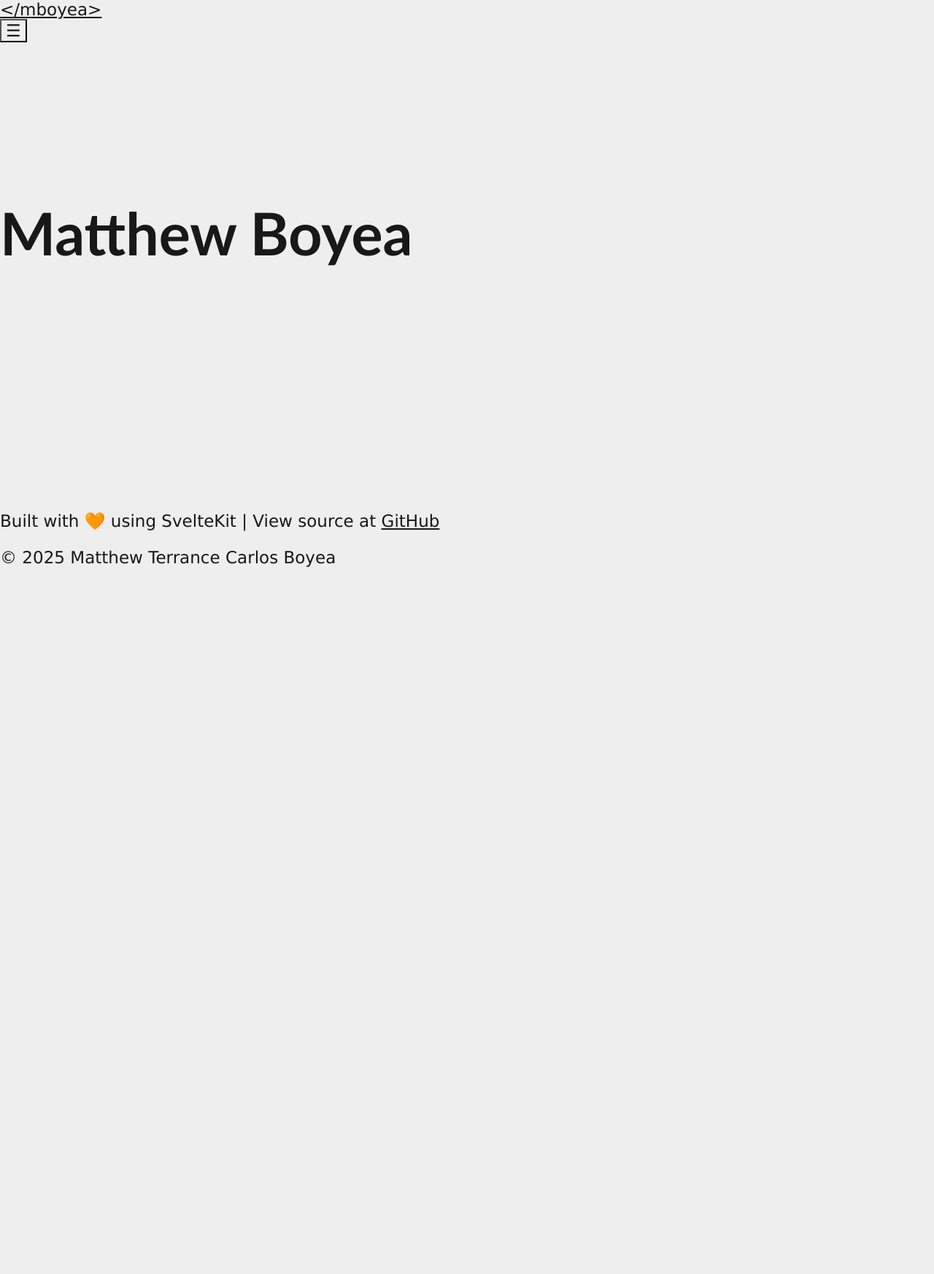
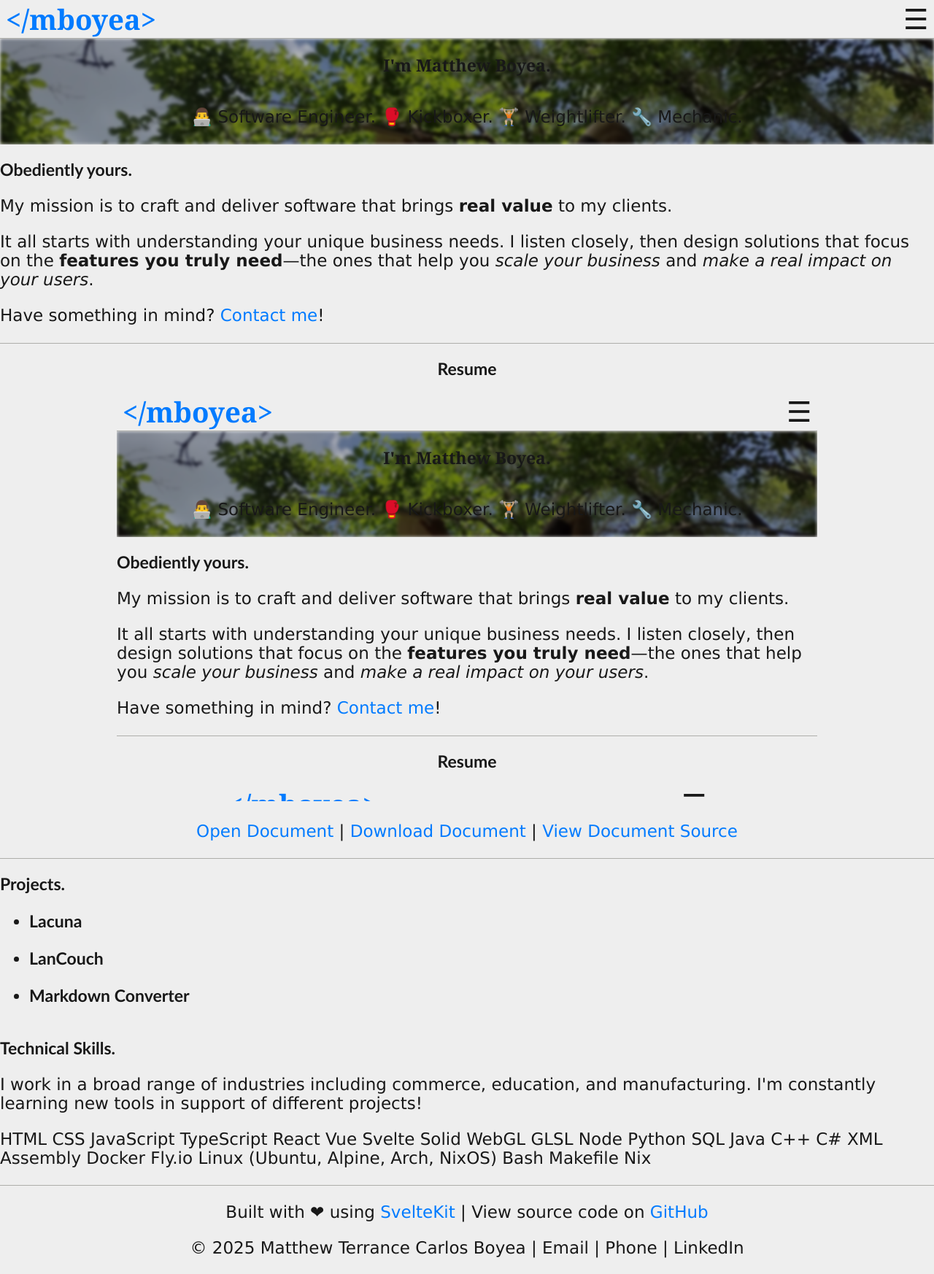
Before and after one commit to mboyea/www-mboyea-com, a SvelteKit app in the folder modules/sveltekit/: page / in a window 1280 px wide. Shown: the whole page at 73% size. Before the commit the page ends 800 px from the top, so only its background shows below. Built offline with nearby package versions, Linux system fonts and the light colour scheme.

Commit message:
drafting portfolio website content

```diff
--- a/modules/sveltekit/src/lib/modules/LogoIcon.svelte
+++ /dev/null
@@ -1 +0,0 @@
-&lt;/mboyea&gt;
--- a/modules/sveltekit/src/lib/modules/TheNav.svelte
+++ b/modules/sveltekit/src/lib/modules/TheNav.svelte
@@ -1,31 +1,83 @@
 <script lang="ts">
-  import LogoIcon from "$lib/modules/LogoIcon.svelte"
   import ThemeToggle from "$lib/modules/ThemeToggle.svelte"
 </script>
 
 <div id="site-menu" aria-label="Navigation Menu" role="menubar">
-  <a href="/" role="menuitem" aria-label="Home Page"><LogoIcon/></a>
+  <a href="/" class="home" role="menuitem" aria-label="Home Page">
+    &lt;/mboyea&gt;
+  </a>
   <nav class="site-menu-dropdown">
     <button class="site-menu-dropdown-button" type="button" aria-expanded="true" aria-controls="site-menu-dropdown-list">☰</button>
     <ul class="site-menu-dropdown-list">
-      <li><a href="/projects" role="menuitem" aria-label="Projects Page">Projects</a></li>
-      <li><a href="/about" role="menuitem" aria-label="About Page">About</a></li>
-      <li><a href="/contact" role="menuitem" aria-label="Contact Page">Contact</a></li>
-      <li><ThemeToggle /></li>
+      <li><a href="/projects" class="page" role="menuitem" aria-label="Projects Page">Projects</a></li>
+      <li><a href="/about" class="page" role="menuitem" aria-label="About Page">About</a></li>
+      <li><a href="/contact" class="page" role="menuitem" aria-label="Contact Page">Contact</a></li>
+      <li class="theme-toggle"><ThemeToggle /></li>
     </ul>
   </nav>
 </div>
 
 <style lang="scss">
   #site-menu {
+    display: flex;
+    flex-direction: row;
+    justify-content: space-between;
+    align-items: center;
+    background-color: var(--color-bg);
+    a {
+      font-size: 1.6rem;
+      text-decoration: none;
+      &.page {
+        width: 100%;
+      }
+      &.home {
+        padding: 0 0.2em 0 0.2em;
+        font-family: var(--brand-font);
+        font-size: 2rem;
+        font-weight: bold;
+      }
+    }
     .site-menu-dropdown {
+      .site-menu-dropdown-button {
+        padding: 0 0.2em 0 0.2em;
+        font-size: 2rem;
+        font-weight: bold;
+        border: none;
+        background-color: transparent;
+      }
       .site-menu-dropdown-list {
+        position: absolute;
+        right: 0;
+        transform: translateY(-100%);
+        transition: transform 300ms ease-out;
+        width: 100%;
+        padding: 0;
+        margin: 0;
         visibility: hidden;
+        // expects parent to be a higher z-index than the website body
+        z-index: -1;
+        display: flex;
+        flex-direction: column;
+        align-items: flex-end;
+        list-style-type: none;
+        text-align: right;
+        background-color: var(--color-bg);
+        border-bottom: 1px var(--color-bg-alt) solid;
+        li {
+          display: contents;
+        }
       }
       &:focus-within, &:hover {
+        .site-menu-dropdown-button {
+          color: var(--color-blue);
+          &:focus {
+            outline-width: 0;
+            color: var(--color-blue-alt);
+          }
+        }
         .site-menu-dropdown-list {
-          // TODO: fix mouse click action on ThemeToggle
           visibility: visible;
+          transform: translateY(0);
         }
       }
     }
--- a/modules/sveltekit/src/lib/modules/TheNavSkipButton.svelte
+++ b/modules/sveltekit/src/lib/modules/TheNavSkipButton.svelte
@@ -22,6 +22,7 @@
 
 <style lang="scss">
   button.skip-to-content {
+    background-color: var(--color-bg);
     position: absolute;
     transform: translateY(-100%) translateX(-2px);
     border-radius: 0 0 0.5rem 0;
--- a/modules/sveltekit/src/lib/modules/ThemeToggle.svelte
+++ b/modules/sveltekit/src/lib/modules/ThemeToggle.svelte
@@ -80,8 +80,8 @@
       right: 0;
       bottom: 0;
       border-radius: 34px;
-      background-color: #cccccc;
-      &:before {
+      background-color: var(--color-bg-alt);
+      &::before {
         position: absolute;
         content: "";
         height: 26px;
@@ -89,18 +89,20 @@
         left: 4px;
         bottom: 4px;
         border-radius: 50%;
-        background-color: white;
+        background-color: var(--color-light);
       }
     }
     input {
-      &:checked + .slider {
-        background-color: #2196F3;
+      &:checked {
+        &+.slider {
+          background-color: var(--color-blue);
+          &::before {
+            transform: translateX(26px);
+          }
+        }
       }
-      &:focus + .slider {
-        box-shadow: 0 0 1px #2196F3;
-      }
-      &:checked + .slider:before {
-        transform: translateX(26px);
+      &:focus {
+        outline: none;
       }
     }
   }
--- a/modules/sveltekit/src/routes/+layout.scss
+++ b/modules/sveltekit/src/routes/+layout.scss
@@ -4,20 +4,29 @@
   --brand-font: Georgia, 'Times New Roman', Times, serif;
 
   --color-light: #eeeeee;
-	--color-light-dark: #aeaeae;
+  --color-light-dark: #aeaeaa;
   --color-dark: #181818;
-	--color-dark-light: #2b2b2b;
-	--color-accent-green-light: #33e343;
-	--color-accent-green: #33b343;
-	--color-accent-green-dark: #339343;
+  --color-dark-light: #2b2b2f;
 }
 @mixin dark-theme {
   --color-bg: var(--color-dark);
+  --color-bg-alt: var(--color-dark-light);
   --color-fg: var(--color-light);
+  --color-fg-alt: var(--color-light-dark);
+  --color-blue: #3390ff;
+  --color-blue-alt: #1155c0;
+  --color-green: #33e343;
+  --color-green-alt: #33b343;
 }
 @mixin light-theme {
   --color-bg: var(--color-light);
+  --color-bg-alt: var(--color-light-dark);
   --color-fg: var(--color-dark);
+  --color-fg-alt: var(--color-dark-light);
+  --color-blue: #007bff;
+  --color-blue-alt: #0050a0;
+  --color-green: #33b343;
+  --color-green-alt: #339343;
 }
 // use dark theme by default
 :root { @include dark-theme; }
@@ -30,39 +39,97 @@
 * {
   font-family: var(--default-font);
   color: var(--color-fg);
-  background-color: var(--color-bg);
   font-size: 1.2rem;
   // "box-sizing: border-content" as the default behavior was a mistake
 	// see: https://wiki.csswg.org/ideas/mistakes
 	box-sizing: border-box;
+  // typically, margin shouldn't be used to place elements
+  // see: https://dev.to/moruno21/dont-use-margin-in-css-33f9
+  // in typography, margin shouldn't be used on text elements for spacing either
+  // see: https://mxstbr.com/thoughts/margin
+  // ? margin: 0;
 }
-h6, h5, h4, h3, h2, h1 {
+body {
+  background-color: var(--color-bg);
+}
+h6, h5, h4, h3, h2 {
 	font-family: var(--title-font);
 }
-h6 {
-	font-size: 1.2rem;
-	font-style: italic;
+h1 {
+  font-family: var(--brand-font);
 }
-h5 {
-	font-size: 1.3rem;
-	font-weight: bold;
-}
-h4 {
-	font-size: 1.6rem;
-}
-h3 {
-	font-size: 2.2rem;
-}
-h2 {
-	font-size: 3.4rem;
-}
-h1 {
-	font-size: 4.2rem;
-}
+// h6 {
+// 	font-size: 1.2rem;
+// 	font-style: italic;
+// }
+// h5 {
+// 	font-size: 1.3rem;
+// 	font-weight: bold;
+// }
+// h4 {
+// 	font-size: 1.6rem;
+// }
+// h3 {
+// 	font-size: 2.2rem;
+// }
+// h2 {
+// 	font-size: 3.4rem;
+// }
+// h1 {
+// 	font-size: 4.2rem;
+// }
 a {
   // long links are common, so we should break them
   overflow-wrap: break-word;
+  color: var(--color-blue);
+  text-decoration: none;
+  &:visited {
+    color: var(--color-blue)
+  }
+  &:hover {
+    text-decoration: underline;
+  }
+  &:focus {
+    outline: none;
+    text-decoration: underline;
+    color: var(--color-blue-alt);
+  }
+  &:active {
+    color: var(--color-blue-alt);
+  }
 }
 code {
 	font-family: monospace;
 }
+section {
+  padding: 1px 0 1px 0;
+}
+#featured-image, .background-image {
+  position: relative;
+  display: flex;
+  flex-direction: column;
+  justify-content: center;
+  align-items: center;
+  overflow: hidden;
+  &::before {
+    content: '';
+    position: absolute;
+    z-index: -1;
+    top: 0;
+    width: 100%;
+    height: 100%;
+    background-image: url('$lib/imgs/default-background.jpg');
+    background-position: center;
+    background-repeat: no-repeat;
+    background-size: cover;
+    filter: brightness(70%) blur(2px);
+  }
+}
+.centered {
+  text-align: center;
+}
+.banner {
+  // background-color: var(--color-bg-alt);
+  border-top: 1px var(--color-bg-alt) solid;
+  border-bottom: 1px var(--color-bg-alt) solid;
+}
--- a/modules/sveltekit/src/routes/+layout.svelte
+++ b/modules/sveltekit/src/routes/+layout.svelte
@@ -1,7 +1,8 @@
 <script lang="ts">
+  import { onMount } from 'svelte';
   import './+layout.scss'
   import TheNav from '$lib/modules/TheNav.svelte';
-    import TheNavSkipButton from '$lib/modules/TheNavSkipButton.svelte';
+  import TheNavSkipButton from '$lib/modules/TheNavSkipButton.svelte';
   let currentYear: number = new Date().getFullYear();
 </script>
 
@@ -15,8 +16,23 @@
 </div>
 
 <footer id="page-footer">
-  <p>Built with 🧡 using SvelteKit | View source at <a href="https://github.com/mboyea/www-mboyea-com">GitHub</a></p>
-  <p>© {currentYear} Matthew Terrance Carlos Boyea</p>
+  <p>
+    Built with
+    <span role="img" aria-label="love">❤</span>
+    using
+    <a href="https://svelte.dev/docs/kit/introduction">SvelteKit</a>
+    | View source code on
+    <a href="https://github.com/mboyea/www-mboyea-com">GitHub</a>
+  </p>
+  <p>
+    © {currentYear} Matthew Terrance Carlos Boyea
+    |
+    Email
+    |
+    Phone
+    |
+    LinkedIn
+  </p>
 </footer>
 
 <style lang="scss">
@@ -30,11 +46,19 @@
   }
   #page-header {
     flex: 0 0;
+    z-index: 1;
+    border-bottom: 1px var(--color-bg-alt) solid;
   }
   #page-main {
     flex: 1 0;
+    &:focus {
+      outline: none;
+    }
   }
   #page-footer {
     flex: 0 0;
+    z-index: 1;
+    text-align: center;
+    border-top: 1px var(--color-bg-alt) solid;
   }
 </style>
--- a/modules/sveltekit/src/routes/+page.svelte
+++ b/modules/sveltekit/src/routes/+page.svelte
@@ -1 +1,88 @@
-<h1>Matthew Boyea</h1>
+<section id="featured-image">
+  <h1>I'm Matthew Boyea.</h1>
+  <p class="text-carousel">
+    <span>👨‍💻 Software Engineer.</span>
+    <span>🥊 Kickboxer.</span>
+    <span>🏋🏼 Weightlifter.</span>
+    <span>🔧 Mechanic.</span>
+  </p>
+</section>
+<section>
+  <h2> Obediently yours.</h2>
+  <p>
+    My mission is to craft and deliver software that brings <strong>real value</strong> to my clients.
+  </p>
+  <p>
+    It all starts with understanding your unique business needs.
+    I listen closely, then design solutions that focus on the <strong>features you truly need</strong>—the ones that help you <em>scale your business</em> and <em>make a real impact on your users</em>.
+  </p>
+  <p>
+    Have something in mind?
+    <a href="/contact">Contact me</a>!
+  </p>
+</section>
+<section class="banner centered">
+  <h2>Resume</h2>
+  <iframe class="resume" title="Resume Document Preview" src="/docs/BoyeaMatthewSoftwareEngineer.pdf" frameborder="0"></iframe>
+  <p>
+    <a class="rowitem" href="/docs/BoyeaMatthewSoftwareEngineer.pdf">Open Document</a>
+    |
+    <a class="rowitem" href="/docs/BoyeaMatthewSoftwareEngineer.pdf" download>Download Document</a>
+    |
+    <a class="rowitem" href="https://github.com/mboyea/mdc">View Document Source</a>
+  </p>
+</section>
+<section>
+  <h2>Projects.</h2>
+  <ul>
+    <li>
+      <h3>Lacuna</h3>
+    </li>
+    <li>
+      <h3>LanCouch</h3>
+    </li>
+    <li>
+      <h3>Markdown Converter</h3>
+    </li>
+  </ul>
+</section>
+<section>
+  <h2>Technical Skills.</h2>
+  <p>
+    I work in a broad range of industries including commerce, education, and manufacturing.
+    I'm constantly learning new tools in support of different projects!
+  </p>
+  <p>
+    HTML
+    CSS
+    JavaScript
+    TypeScript
+    React
+    Vue
+    Svelte
+    Solid
+    WebGL
+    GLSL
+    Node
+    Python
+    SQL
+    Java
+    C++
+    C#
+    XML
+    Assembly
+    Docker
+    Fly.io
+    Linux (Ubuntu, Alpine, Arch, NixOS)
+    Bash
+    Makefile
+    Nix
+  </p>
+</section>
+
+<style lang="scss">
+  .resume {
+    height: 70vh;
+    width: min(100%, 120vh);
+  }
+</style>
```
Also changed, not shown: modules/sveltekit/src/lib/stores/UserTheme.ts (+5 -4 lines), modules/sveltekit/src/routes/about/+page.svelte (added, +14 -0 lines), modules/sveltekit/src/routes/contact/+page.svelte (added, +7 -0 lines), modules/sveltekit/src/routes/projects/+page.svelte (added, +15 -0 lines), modules/sveltekit/src/lib/imgs/default-background.jpg (added), 1 other file (tests, documents, lock files or other folders). Lines whose indentation alone changed are shown as unchanged.
